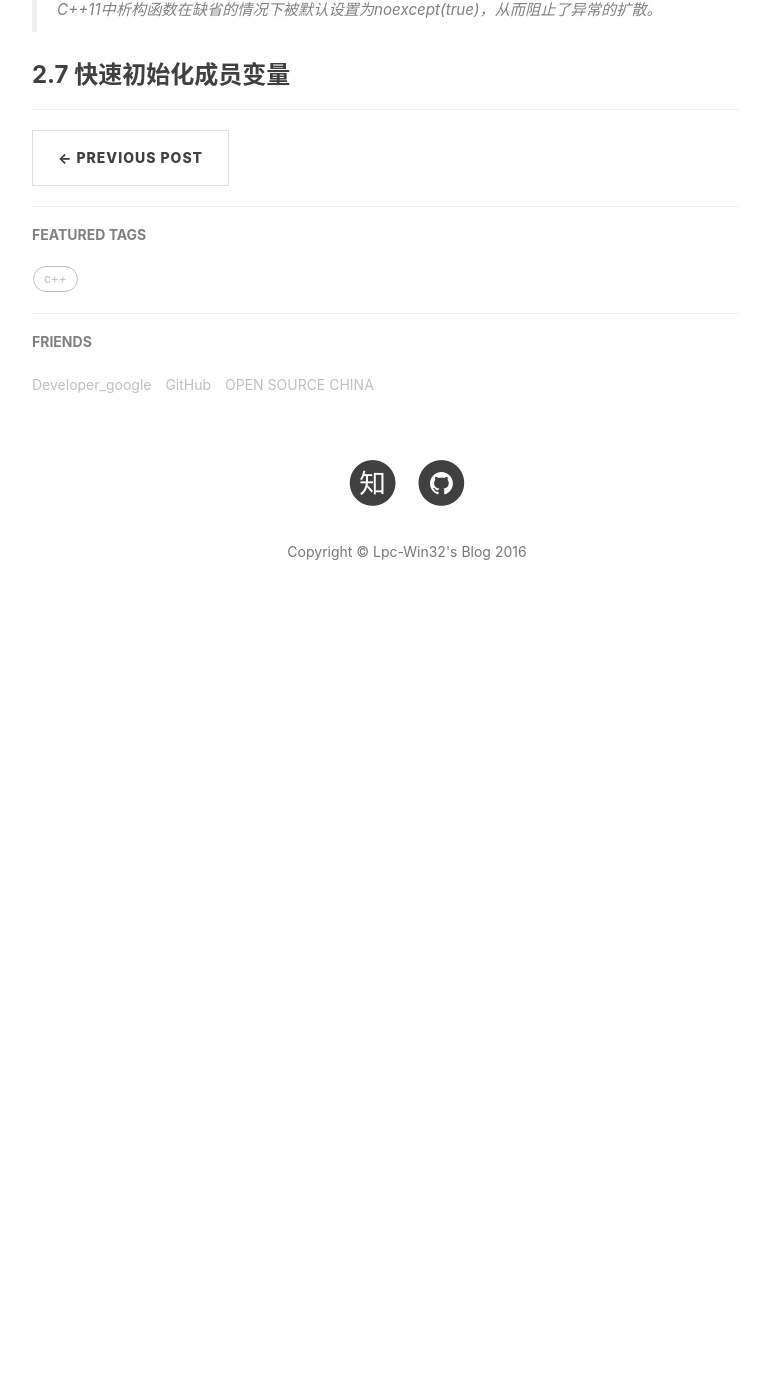
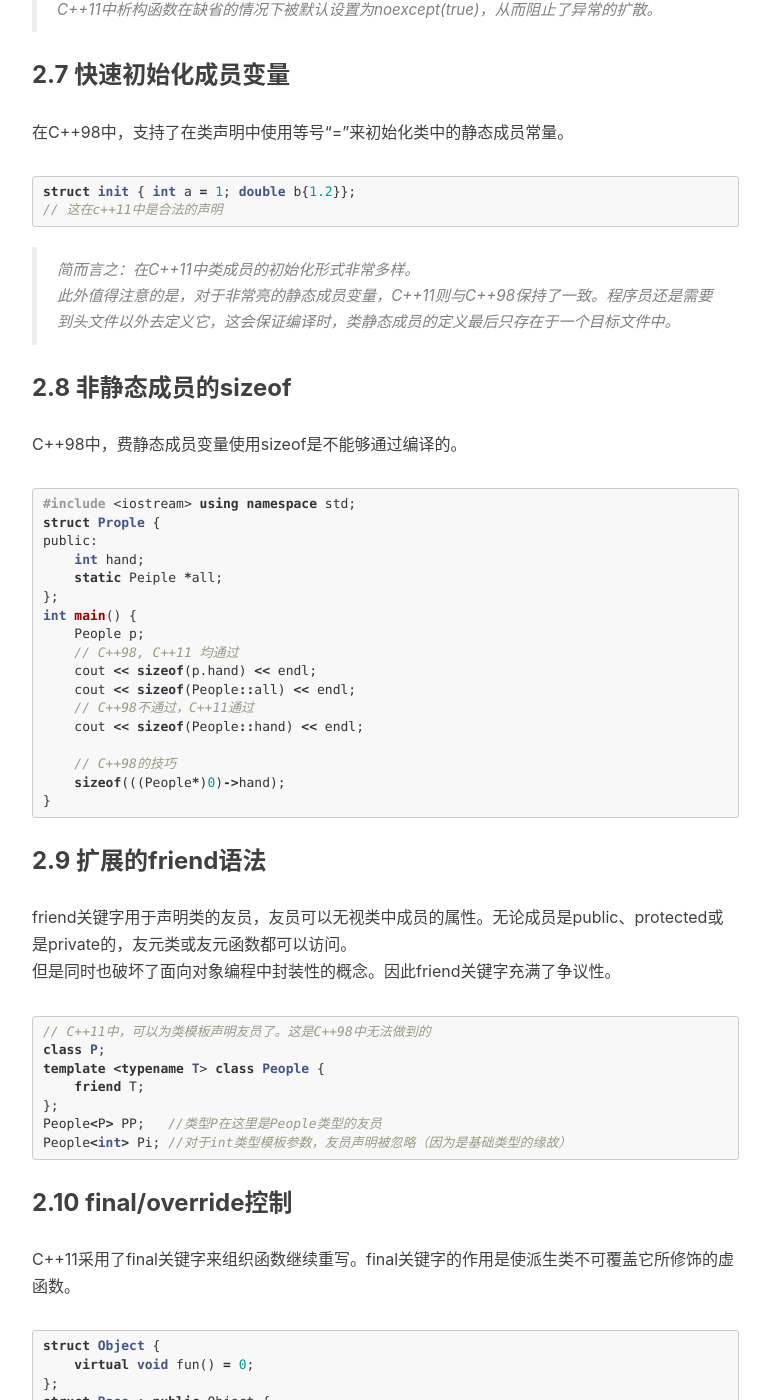
Before and after one commit to Lpc-win32/lpc-win32.github.io, a Jekyll site: the page built from _posts/2016-12-20-cpp11-02.markdown, in a window 1280 px wide and 1400 px high, scrolled down 4169 px. Shown: the whole window, without its empty margins (233-1003 px from the left). Built offline with Jekyll 4.4.1, drawn with Linux system fonts in a browser that asks for light colours; nearby versions of some CDN libraries; comment, search, counter and statistics services are not loaded; before the commit the page ends 4825 px from its top, so only the background shows below that; some of the changed text lies outside the part shown.

Commit message:
Updated 2016-12-20-cpp11-02.markdown

````diff
--- a/_posts/2016-12-20-cpp11-02.markdown
+++ b/_posts/2016-12-20-cpp11-02.markdown
@@ -161,3 +161,139 @@ void *operator new(std::size_t) noexcept(false);
 C++11中析构函数在缺省的情况下被默认设置为noexcept(true)，从而阻止了异常的扩散。
 
 ### 2.7 快速初始化成员变量
+
+在C++98中，支持了在类声明中使用等号“=”来初始化类中的静态成员常量。
+
+```cpp
+struct init { int a = 1; double b{1.2}};
+// 这在c++11中是合法的声明
+```
+
+> 简而言之：在C\+\+11中类成员的初始化形式非常多样。
+此外值得注意的是，对于非常亮的静态成员变量，C\+\+11则与C++98保持了一致。程序员还是需要到头文件以外去定义它，这会保证编译时，类静态成员的定义最后只存在于一个目标文件中。
+
+### 2.8 非静态成员的sizeof
+
+C\+\+98中，费静态成员变量使用sizeof是不能够通过编译的。
+
+```cpp
+#include <iostream>
+using namespace std;
+struct Prople {
+public:
+    int hand;
+    static Peiple *all;
+};
+int main() {
+    People p;
+    // C++98, C++11 均通过
+    cout << sizeof(p.hand) << endl;
+    cout << sizeof(People::all) << endl;
+    // C++98不通过，C++11通过
+    cout << sizeof(People::hand) << endl;
+
+    // C++98的技巧
+    sizeof(((People*)0)->hand);
+}
+```
+
+### 2.9 扩展的friend语法
+
+friend关键字用于声明类的友员，友员可以无视类中成员的属性。无论成员是public、protected或是private的，友元类或友元函数都可以访问。
+但是同时也破坏了面向对象编程中封装性的概念。因此friend关键字充满了争议性。
+
+```cpp
+// C++11中，可以为类模板声明友员了。这是C++98中无法做到的
+class P;
+template <typename T> class People {
+    friend T;
+};
+People<P> PP;   //类型P在这里是People类型的友员
+People<int> Pi; //对于int类型模板参数，友员声明被忽略（因为是基础类型的缘故）
+```
+
+### 2.10 final/override控制
+
+C++11采用了final关键字来组织函数继续重写。final关键字的作用是使派生类不可覆盖它所修饰的虚函数。
+
+```cpp
+struct Object {
+    virtual void fun() = 0;
+};
+struct Base : public Object {
+    void fun() final;
+};
+struct Derived : public Base {
+    void fun(); //无法通过编译
+};
+```
+
+> 基类中的虚函数也是可以使用final关键字的，不过这样该虚函数无法被子类中重写，这样就失去了虚函数的意义。（虚函数生来就是要被子进程重写的）
+在C++中有一个特点，对于积累声明为virtual的函数，之后重写版本都不需要声明该函数为virutal。
+
+在C\+\+11中为了帮助程序员写继承结构复杂的类型，引入了虚函数描述符override。声明后函数必须与重载积累中的函数同名，否则无法通过编译。
+
+### 2.11 模板函数的默认模板参数
+
+C\+\+11中增加了默认参数模板功能
+
+```cpp
+template <class T, class U = double>
+void f(T t = 0, U u = 0);
+void g() {
+    f(c, 'c');      // f<int, char>(1, 'c')
+    f(1);           // f<int, double>(1, 0)
+    f();            // 错误，无法被解析
+    f<int>();       // f<int, double>(0, 0)
+    f<int, char>(); // f<int, char>(0, 0)
+}
+```
+
+### 2.12 外部模板
+
+"外部模板"是C\+\+11中一个关于模板性能上的改进。
+```c
+extern int i;
+// 这样做的好处是，生成的多个目标文件中只有i变量的一份定义
+```
+
+> 对于源代码中出现的每一处模板实例化，编译器都需要去做实例化的工作；而在谅解时，连接器还需要移除重复的实例化代码。
+在广泛使用模板的项目中，由于编译器会产生大量冗余代码，会极大增加编译器的编译时间和链接时间。
+
+
+
+```cpp
+// C++11中，加入了外部模板的声明。
+extern template void fun<int>(int);
+```
+
+> 实际上，C\+\+11中“模板的显示实例化定义、外部模板声明和使用”好比“全局变量的定义、外部声明和使用”方式的再次使用。外部模板定义应该算作一种对编译器的编译时间及空间的优化手段。再有在项目较大的情况下，才有这样优化的意义。
+
+### 2.13 局部和匿名类型作模板实参
+
+在C\+\+98中，标准对模板实参的类型还有一些限制。（局部的类型和匿名的类型在C\+\+98中都不能做模板类的实参）
+
+```cpp
+template<typename T> class X {};
+template<typename T> void TempFun(T t) {};
+
+struct A{} a;
+struct {int i;} b;          // 匿名类型变量
+typedef struct {int i;} B;  // 匿名类型
+
+void Fun()
+{
+    struct C {} c;          // 局部类型
+
+    X<A> x1;
+    X<B> x2;                // C++98错误，C++11通过
+    X<C> x3;                // C++98错误，C++11通过
+
+    TempFun(a);
+    TempFun(b);             // C++98错误，C++11通过
+    TempFun(c);             // C++98错误，C++11通过
+
+    // 但是，下面这种写法在C++11中也是不被允许的
+    X<struct {int a;}> d;
+}
+```
````
